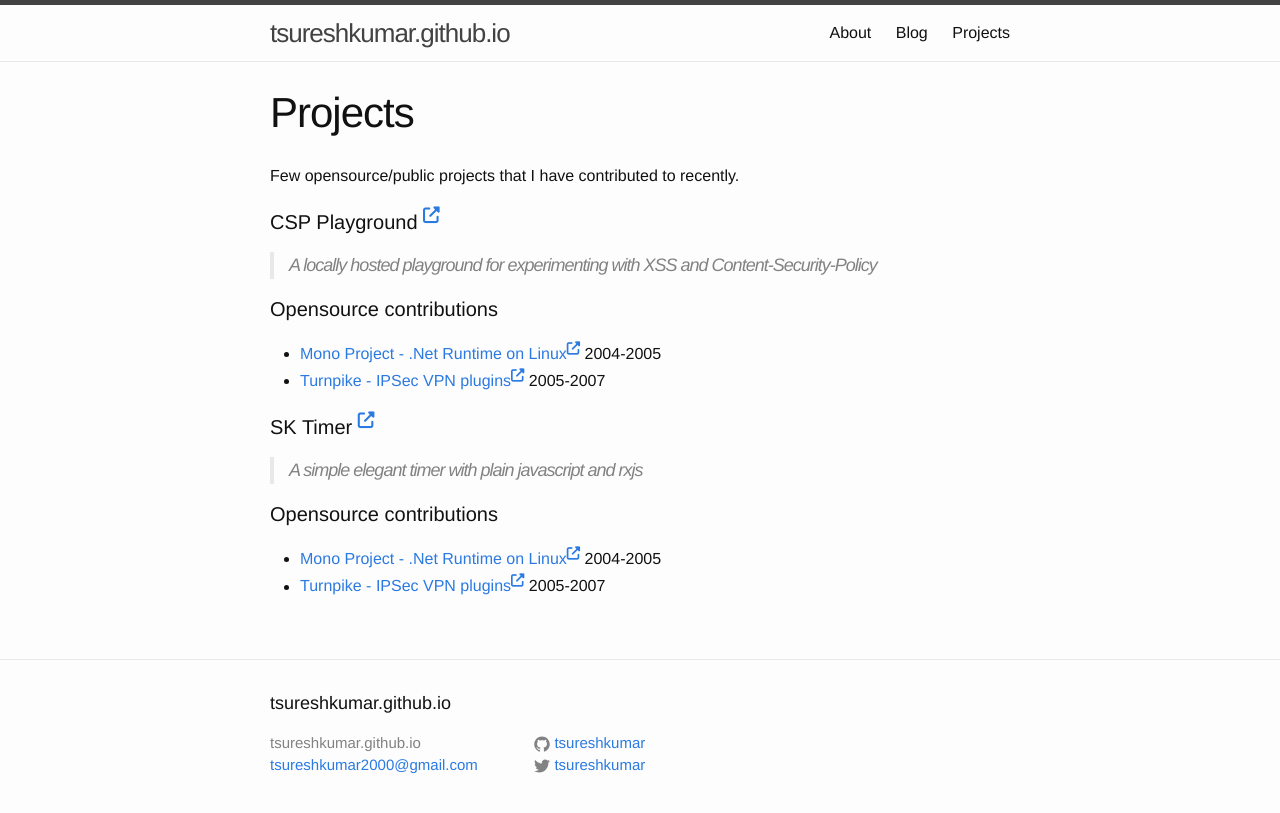
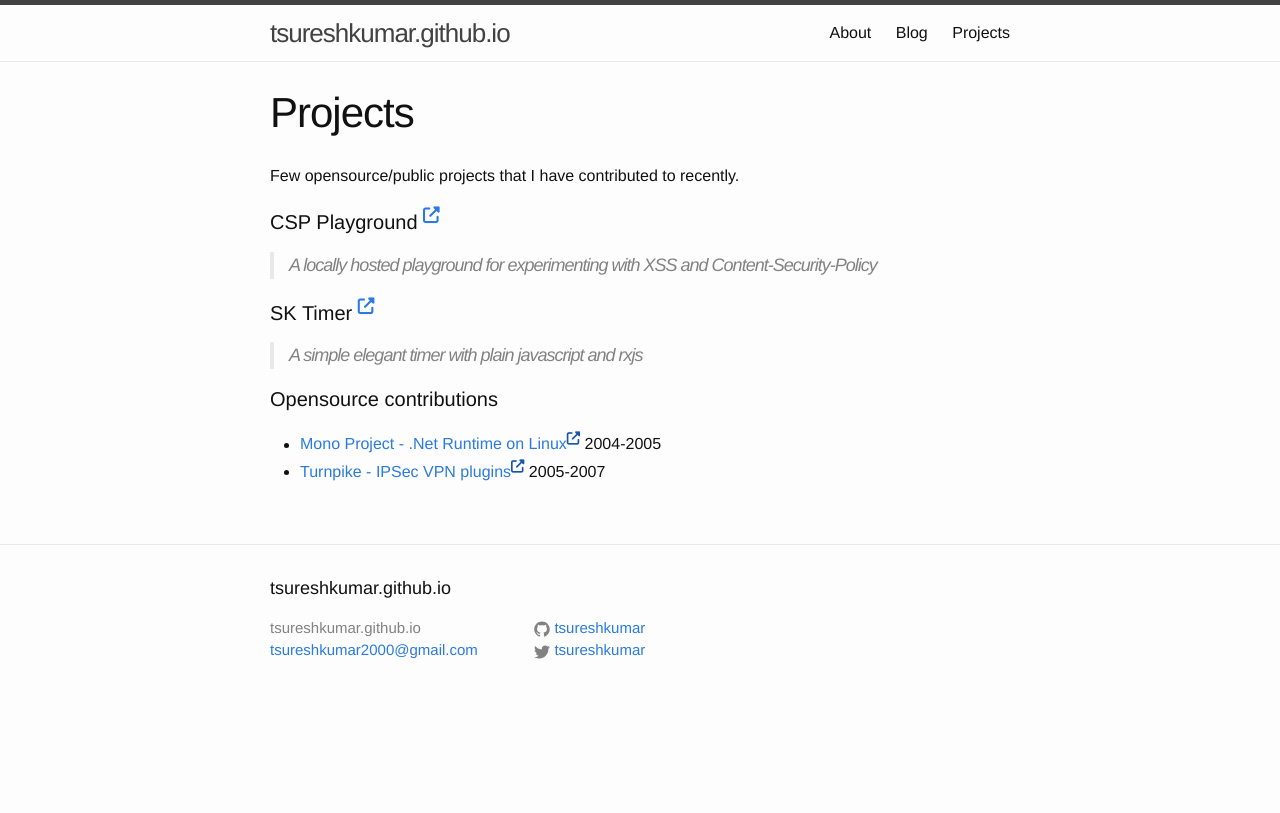
Before and after one commit to tsureshkumar/tsureshkumar.github.io, a Jekyll site: the page built from projects.md, in a window 1280 px wide. Shown: the top 813 px of the page. Built offline with Jekyll 4.4.1, drawn with Linux system fonts in a browser that asks for light colours; nearby versions of some CDN libraries.

Commit message:
fix wrong `for` close
- the entire section gets repeated

```diff
--- a/projects.md
+++ b/projects.md
@@ -10,8 +10,8 @@ Few opensource/public projects that I have contributed to recently.
 
 > {{ project.description }}
 
+{% endfor %}
+
 #### Opensource contributions
 * [Mono Project - .Net Runtime on Linux](https://github.com/mono/mono/search?q=sureshkumar&unscoped_q=sureshkumar)<sup><a class="project-link" href="{{ project.project_url}}"><i class="fas fa-external-link-alt"></i></a></sup> 2004-2005
 * [Turnpike - IPSec VPN plugins](https://code.google.com/archive/p/turnpike/)<sup><a class="project-link" href="{{ project.project_url}}"><i class="fas fa-external-link-alt"></i></a></sup> 2005-2007
-
-{% endfor %}
```
